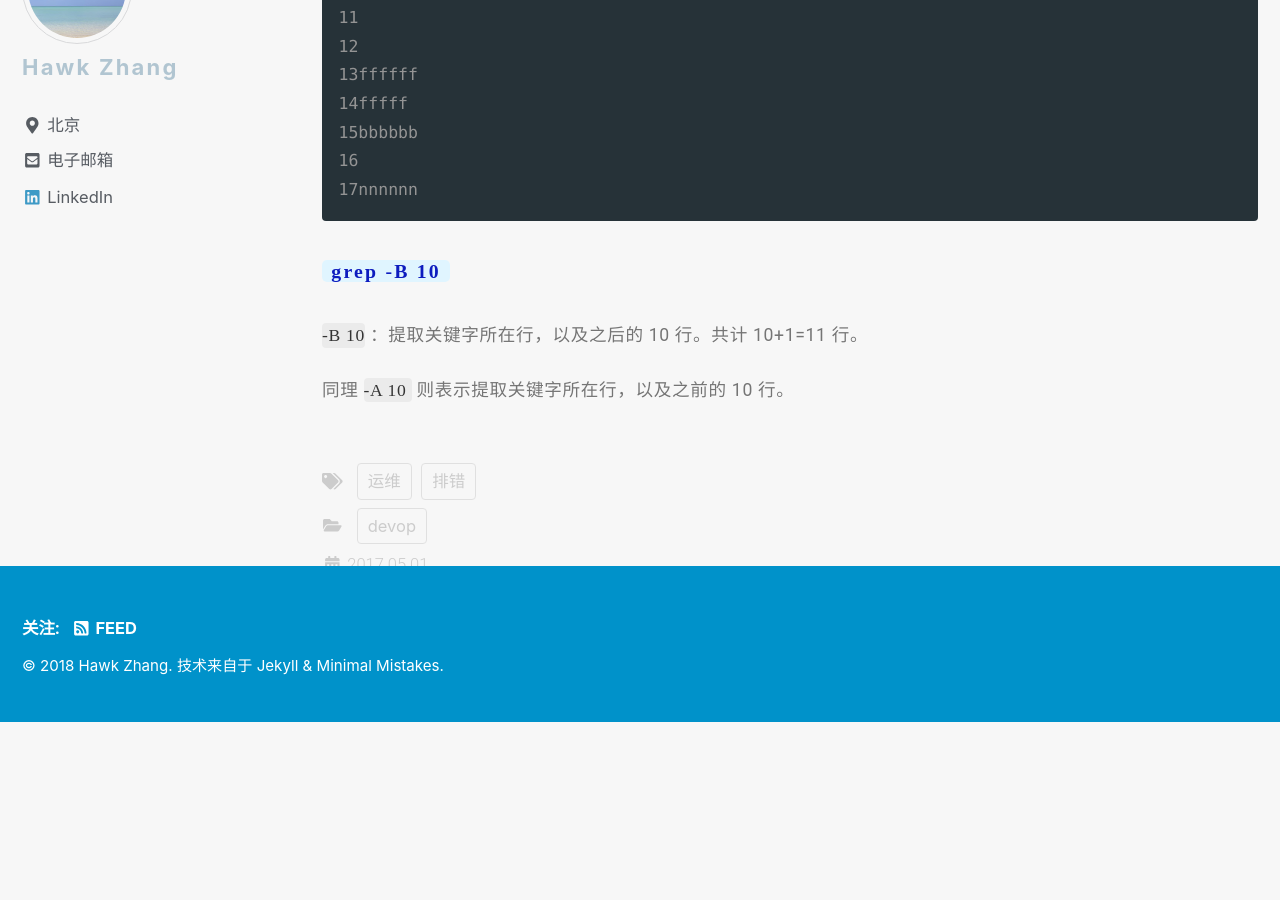
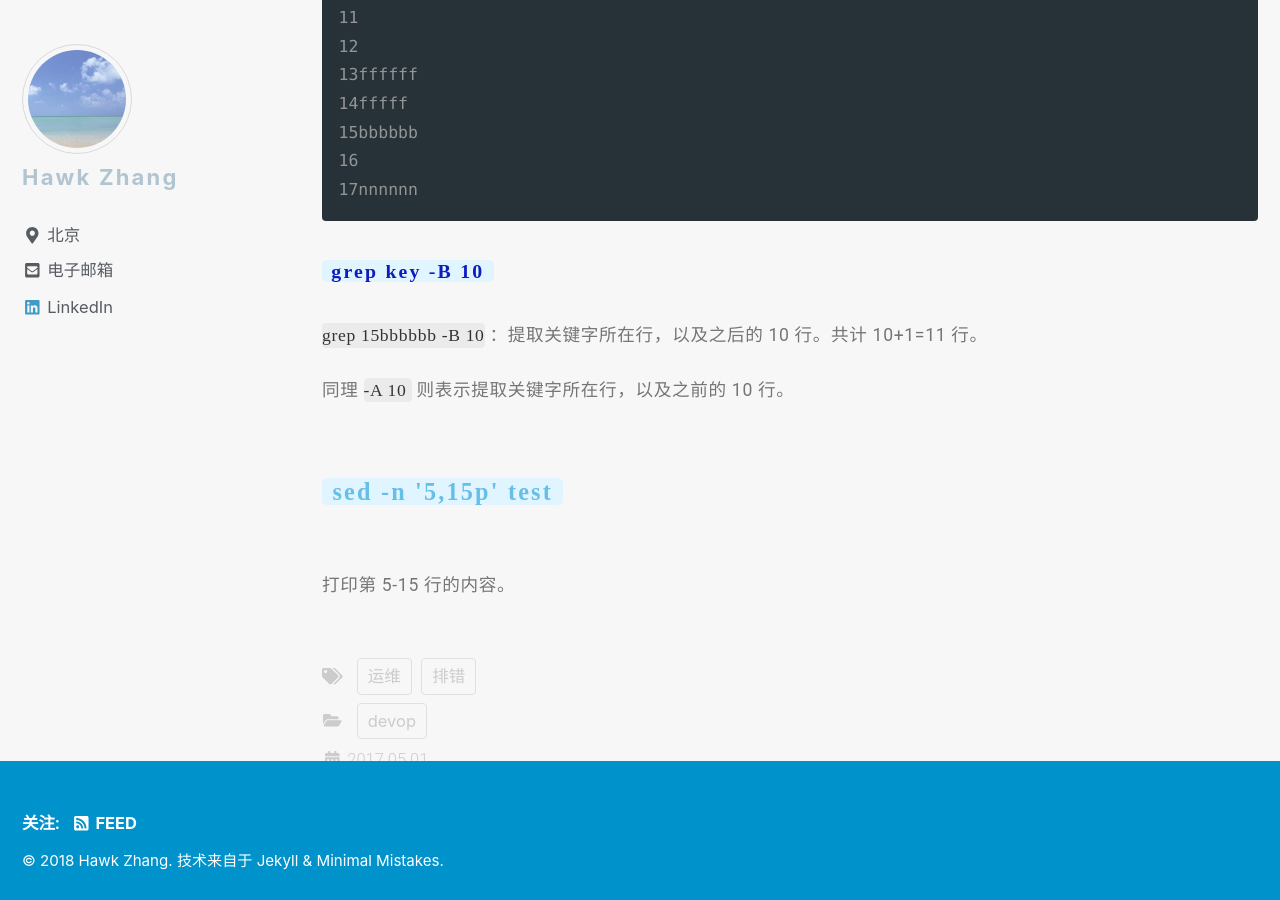
Before and after one commit to narru888/linotes_note, a Jekyll site: the page built from _posts/devop/2017-05-01-troubleshooting.md, in a window 1280 px wide and 900 px high, scrolled down 26243 px. Built offline with Jekyll 4.4.1, drawn with Linux system fonts in a browser that asks for light colours; nearby versions of some CDN libraries; a script that is not in the unit is left out; before the commit the page ends 26965 px from its top, so only the background shows below that.

Commit message:
update on 2018-08-25 09:30:01 CST

````diff
--- a/_posts/devop/2017-05-01-troubleshooting.md
+++ b/_posts/devop/2017-05-01-troubleshooting.md
@@ -1151,8 +1151,14 @@ $ cat test
 ```
 
 
-##### `grep  -B 10`
+##### `grep key -B 10`
 
-`-B 10` ：提取关键字所在行，以及之后的 10 行。共计 10+1=11 行。
+`grep 15bbbbbb -B 10` ：提取关键字所在行，以及之后的 10 行。共计 10+1=11 行。
 
 同理 `-A 10 ` 则表示提取关键字所在行，以及之前的 10 行。
+
+
+
+#### `sed -n '5,15p' test`
+
+打印第 5-15 行的内容。
````
